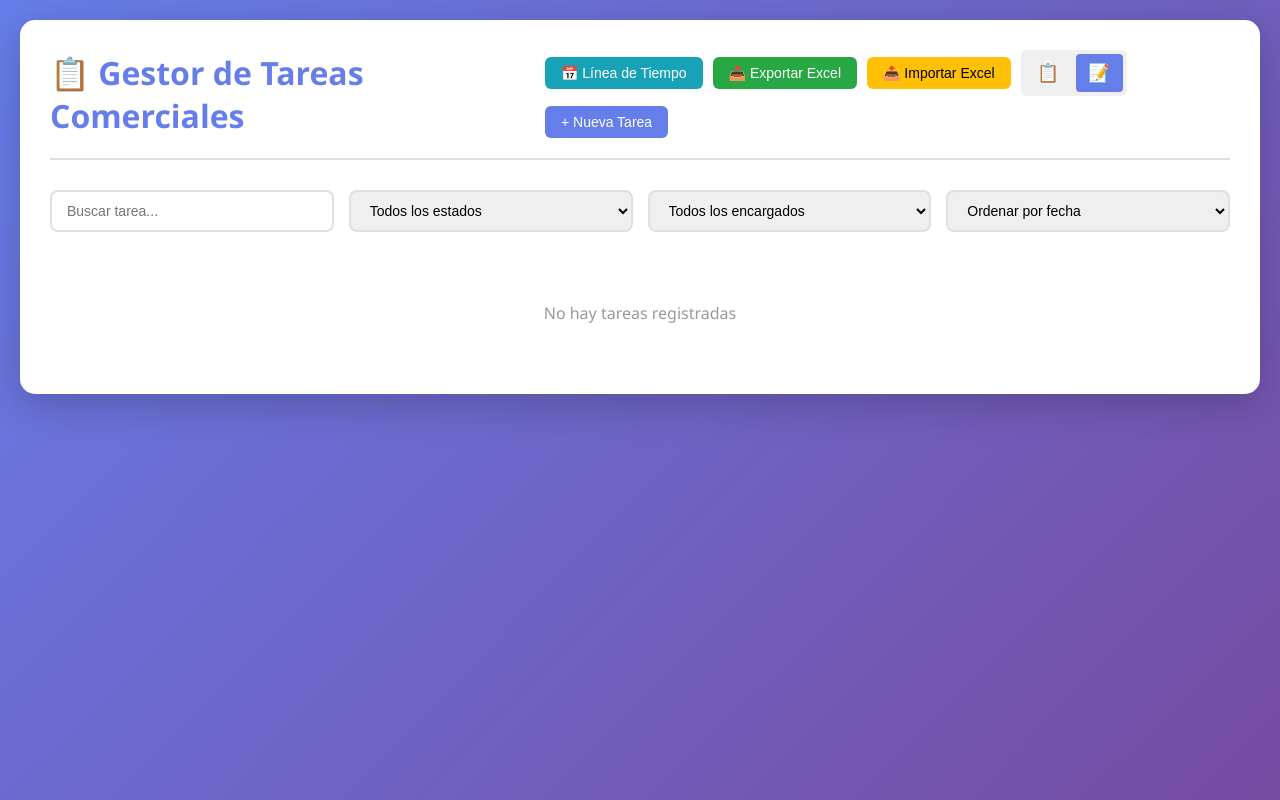
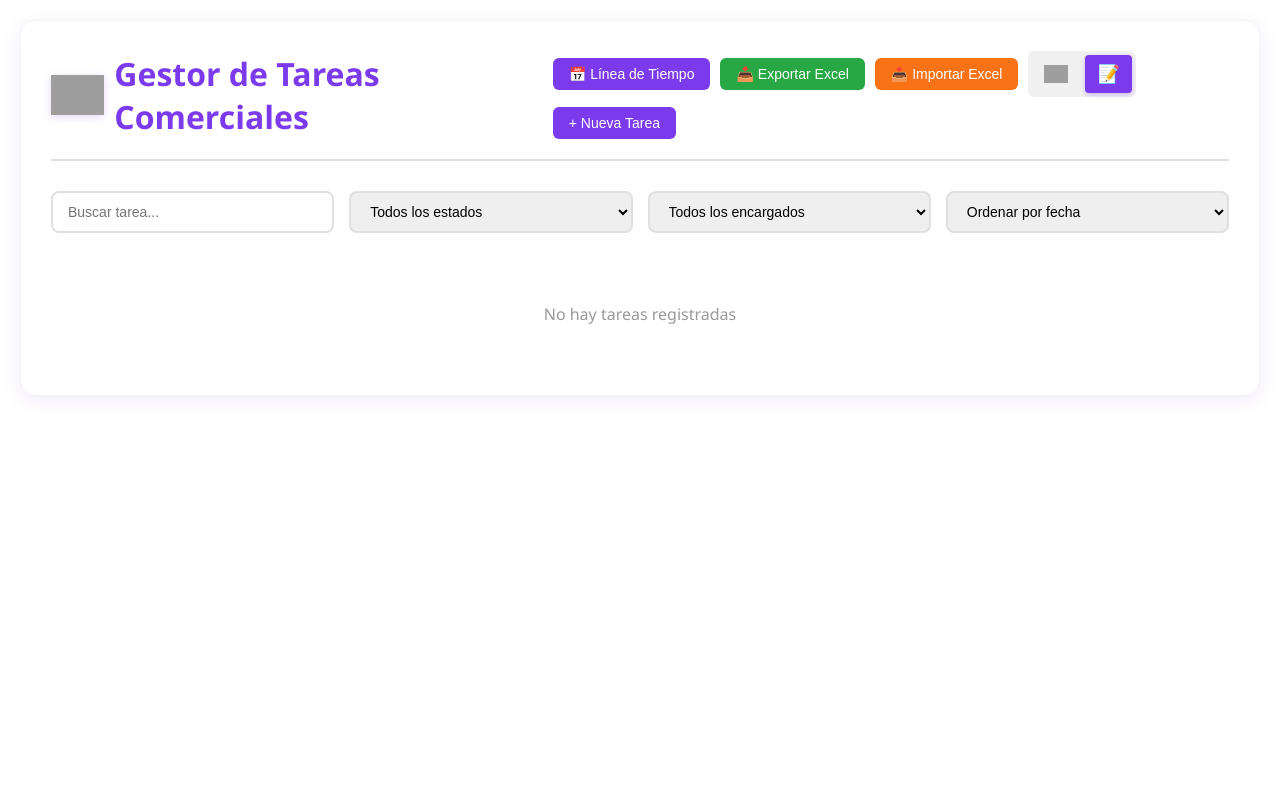
Before and after one commit to Slaverde/GestorTareasRocke, a Flask app: page / in a window 1280 px wide. Run offline with Flask 3, Linux system fonts and the light colour scheme; data that the repository does not hold is empty; grey boxes are pictures that could not be loaded.

Commit message:
Cambio estetico

```diff
--- a/static/script.js
+++ b/static/script.js
@@ -223,7 +223,7 @@ function renderizarVistaListaFiltrada(tareasFiltradas) {
         html += `<button class="btn btn-primary btn-xs" onclick="editarTarea(${tarea.id})" title="Editar">✏️</button> `;
         html += `<button class="btn btn-success btn-xs" onclick="abrirModalDelegar(${tarea.id})" title="Delegar">👤</button> `;
         if (tarea.delegaciones && tarea.delegaciones.length > 0) {
-            html += `<button class="btn btn-info btn-xs" onclick="verHistorial(${tarea.id})" title="Historial">📋</button> `;
+            html += `<button class="btn btn-info btn-xs" onclick="verHistorial(${tarea.id})" title="Historial"><img src="/static/logo_ROCKET.png" alt="Historial" style="height: 14px; width: auto;"></button> `;
         }
         html += `<button class="btn btn-danger btn-xs" onclick="eliminarTarea(${tarea.id})" title="Eliminar">🗑️</button>`;
         html += `</td>`;
--- a/static/style.css
+++ b/static/style.css
@@ -6,7 +6,7 @@
 
 body {
     font-family: 'Segoe UI', Tahoma, Geneva, Verdana, sans-serif;
-    background: linear-gradient(135deg, #667eea 0%, #764ba2 100%);
+    background: #ffffff;
     min-height: 100vh;
     padding: 20px;
     color: #333;
@@ -17,8 +17,9 @@ body {
     margin: 0 auto;
     background: white;
     border-radius: 15px;
-    box-shadow: 0 10px 40px rgba(0,0,0,0.2);
+    box-shadow: 0 4px 20px rgba(124, 58, 237, 0.1);
     padding: 30px;
+    border: 1px solid #f3f4f6;
 }
 
 header {
@@ -31,8 +32,21 @@ header {
 }
 
 header h1 {
-    color: #667eea;
+    color: #7C3AED;
     font-size: 2em;
+    display: flex;
+    align-items: center;
+}
+
+header h1 img {
+    filter: drop-shadow(0 2px 4px rgba(124, 58, 237, 0.2));
+    height: 40px;
+    width: auto;
+    margin-right: 10px;
+}
+
+header h1 img {
+    filter: drop-shadow(0 2px 4px rgba(124, 58, 237, 0.2));
 }
 
 .filters {
@@ -181,12 +198,12 @@ header h1 {
 }
 
 .btn-primary {
-    background: #667eea;
+    background: #7C3AED;
     color: white;
 }
 
 .btn-primary:hover {
-    background: #5568d3;
+    background: #6D28D9;
 }
 
 .btn-secondary {
@@ -208,12 +225,12 @@ header h1 {
 }
 
 .btn-warning {
-    background: #ffc107;
-    color: #000;
+    background: #F97316;
+    color: white;
 }
 
 .btn-warning:hover {
-    background: #e0a800;
+    background: #EA580C;
 }
 
 .btn-danger {
@@ -226,12 +243,12 @@ header h1 {
 }
 
 .btn-info {
-    background: #17a2b8;
+    background: #7C3AED;
     color: white;
 }
 
 .btn-info:hover {
-    background: #138496;
+    background: #6D28D9;
 }
 
 .btn-sm {
@@ -614,6 +643,15 @@ header h1 {
     font-size: 18px;
     transition: all 0.2s;
     color: #666;
+    display: flex;
+    align-items: center;
+    justify-content: center;
+}
+
+.btn-vista img {
+    height: 18px;
+    width: auto;
+    transition: all 0.2s;
 }
 
 .btn-vista:hover {
@@ -621,12 +659,17 @@ header h1 {
 }
 
 .btn-vista-active {
-    background: #667eea;
+    background: #7C3AED;
     color: white;
+    box-shadow: 0 2px 4px rgba(124, 58, 237, 0.3);
 }
 
 .btn-vista-active:hover {
-    background: #5568d3;
+    background: #6D28D9;
+}
+
+.btn-vista-active img {
+    filter: brightness(0) invert(1);
 }
 
 /* Estilos para vista de lista (tabla) */
--- a/templates/index.html
+++ b/templates/index.html
@@ -9,7 +9,7 @@
 <body>
     <div class="container">
         <header>
-            <h1>📋 Gestor de Tareas Comerciales</h1>
+            <h1><img src="{{ url_for('static', filename='logo_ROCKET.png') }}" alt="Rocket" style="height: 40px; vertical-align: middle; margin-right: 10px;"> Gestor de Tareas Comerciales</h1>
             <div style="display: flex; gap: 10px; align-items: center; flex-wrap: wrap;">
                 <button class="btn btn-info" onclick="abrirLineaTiempo()">📅 Línea de Tiempo</button>
                 <button class="btn btn-success" onclick="exportarTareas()">📥 Exportar Excel</button>
@@ -17,7 +17,7 @@
                 <input type="file" id="archivoImportar" accept=".xlsx,.xls" style="display: none;" onchange="importarTareas(event)">
                 <div style="display: flex; gap: 5px; background: #f0f0f0; padding: 4px; border-radius: 6px;">
                     <button id="btnVistaTarjetas" class="btn-vista" onclick="cambiarVista('tarjetas')" title="Vista de tarjetas">
-                        <span>📋</span>
+                        <img src="{{ url_for('static', filename='logo_ROCKET.png') }}" alt="Tarjetas" style="height: 18px; width: auto;">
                     </button>
                     <button id="btnVistaLista" class="btn-vista btn-vista-active" onclick="cambiarVista('lista')" title="Vista de lista">
                         <span>📝</span>
```
Also changed, not shown: other parts of static/style.css (+60 -36 lines), static/INSTRUCCIONES_LOGO.md (added, +26 -0 lines), static/logo_ROCKET.png.png (added).
